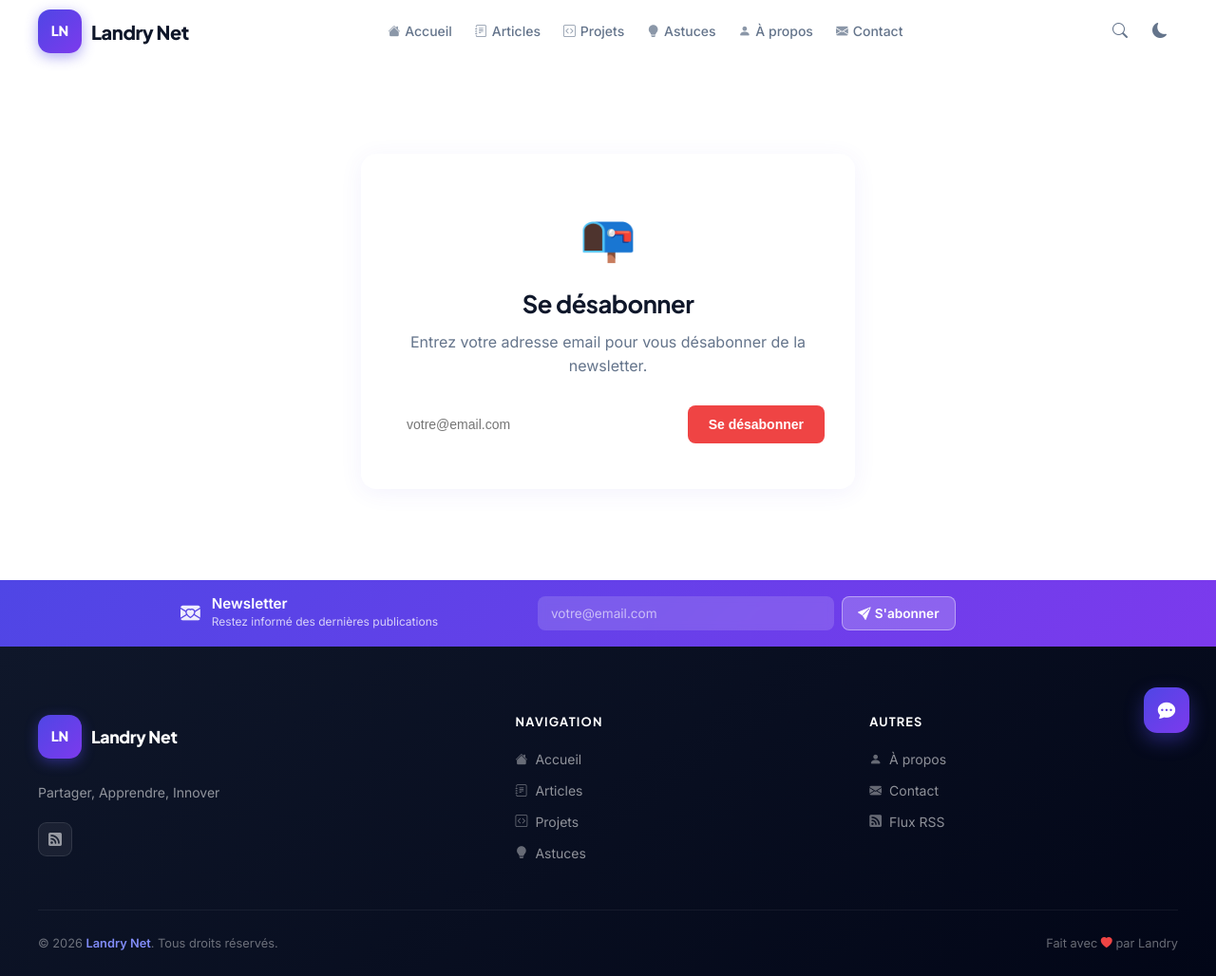
After one commit to Landry-kayoyo/repli-site, a Django app: page /newsletter/desabonnement/ in a window 1280 px wide. The commit adds this page. Shown: the whole page at 95% size. Run offline with Django 5.2, Linux system fonts and the light colour scheme; data comes from the database, SQL or seed files in the repository; parts of the project's set-up code (start-up, migrations or seed data) failed here and were passed over; some libraries are stand-ins or nearby versions.

Commit message:
Improve comment system and website navigation features
Implement auto-publishing of comments with email notifications, a dedicated unsubscribe page, and remove the portfolio section from the homepage.

Replit-Commit-Author: Agent
Replit-Commit-Session-Id: 06936578-df76-4af4-a3b7-f7b4115e969f
Replit-Commit-Checkpoint-Type: full_checkpoint
Replit-Commit-Event-Id: f0243ad6-a3f5-4148-86af-079d884c1732
Replit-Commit-Screenshot-Url: https://storage.googleapis.com/screenshot-production-us-central1/dfcb39f4-b5b9-4983-95fc-4c152b7a3d33/06936578-df76-4af4-a3b7-f7b4115e969f/K4vHOXa
Replit-Helium-Checkpoint-Created: true

```diff
--- a/backend/newsletter/utils.py
+++ b/backend/newsletter/utils.py
@@ -178,7 +178,7 @@ def send_newsletter_notification(title, excerpt, url, content_type_label, author
     logo_html = f'<img src="{frontend_url}{s.logo.url}" alt="{s.site_name}" style="height:60px;width:60px;border-radius:16px;object-fit:cover;margin-bottom:14px;">' if s.logo else f'<div class="logo-circle">{(s.site_name[:2] if s.site_name else "LN").upper()}</div>'
 
     for sub in subscribers:
-        unsub_url = f"{frontend_url}/api/newsletter/unsubscribe/?token={sub.token}"
+        unsub_url = f"{frontend_url}/newsletter/desabonnement/?token={sub.token}"
         subject = f"✨ {content_type_label} : {title} — {s.site_name}"
         greeting_name = sub.name.split()[0] if sub.name else 'vous'
 
--- a/backend/static/js/main.js
+++ b/backend/static/js/main.js
@@ -310,14 +310,14 @@ function appendNewComment(data, parentId) {
   const dateStr = 'À l\'instant';
 
   const div = document.createElement('div');
-  div.className = 'comment-item comment-item-root comment-pending-item';
+  div.className = 'comment-item comment-item-root';
   div.innerHTML = `
     <div class="comment-avatar">${escapeHtml(initial)}</div>
     <div class="comment-body">
       <div class="comment-header">
         <span class="comment-author">${escapeHtml(data.author_name)}</span>
         <span class="comment-date">${dateStr}</span>
-        <span class="comment-pending-badge"><i class="bi bi-hourglass-split"></i> En attente de modération</span>
+        <span style="font-size:0.72rem;background:#dcfce7;color:#16a34a;padding:2px 8px;border-radius:20px;font-weight:600;"><i class="bi bi-check-circle-fill"></i> Publié</span>
       </div>
       <p class="comment-text">${escapeHtml(data.content)}</p>
     </div>`;
--- a/backend/templates/home.html
+++ b/backend/templates/home.html
@@ -108,12 +108,6 @@
         <h3 class="feature-card-title">Astuces & Conseils</h3>
         <p class="feature-card-desc">Raccourcis, bonnes pratiques, outils productifs. Des astuces courtes et immédiatement applicables pour coder plus vite et mieux.</p>
         <a href="/astuces/" class="feature-card-link">Parcourir les astuces <i class="bi bi-arrow-right"></i></a>
-      </div>
-      <div class="feature-card feature-card-pink">
-        <div class="feature-card-icon"><i class="bi bi-layers-fill"></i></div>
-        <h3 class="feature-card-title">Portfolio & Réalisations</h3>
-        <p class="feature-card-desc">Mes réalisations professionnelles, projets clients et créations personnelles. Un aperçu concret de mon travail.</p>
-        <a href="/portfolio/" class="feature-card-link">Voir le portfolio <i class="bi bi-arrow-right"></i></a>
       </div>
     </div>
   </div>
--- /dev/null
+++ b/backend/templates/newsletter/unsubscribe.html
@@ -0,0 +1,59 @@
+{% extends "base.html" %}
+{% block title %}Désabonnement — {{ settings.site_name }}{% endblock %}
+{% block content %}
+<section class="section" style="min-height:60vh;display:flex;align-items:center;">
+  <div class="section-inner" style="max-width:520px;margin:0 auto;text-align:center;">
+
+    {% if success is None %}
+    <!-- Page par défaut (aucun token fourni) -->
+    <div style="background:var(--card-bg);border:1px solid var(--border-color);border-radius:16px;padding:48px 32px;box-shadow:0 4px 24px rgba(79,70,229,.07);">
+      <div style="font-size:3rem;margin-bottom:16px;">📭</div>
+      <h1 style="font-size:1.6rem;font-weight:700;color:var(--text-primary);margin-bottom:12px;">Se désabonner</h1>
+      <p style="color:var(--text-muted);margin-bottom:28px;line-height:1.6;">
+        Entrez votre adresse email pour vous désabonner de la newsletter.
+      </p>
+      <form method="get" action="" style="display:flex;gap:10px;justify-content:center;flex-wrap:wrap;">
+        <input type="email" name="email" placeholder="votre@email.com" required
+               style="flex:1;min-width:200px;padding:12px 16px;border:1px solid var(--border-color);border-radius:8px;background:var(--bg-primary);color:var(--text-primary);font-size:14px;outline:none;">
+        <button type="submit"
+                style="padding:12px 22px;background:#ef4444;color:#fff;border:none;border-radius:8px;font-weight:600;font-size:14px;cursor:pointer;white-space:nowrap;">
+          Se désabonner
+        </button>
+      </form>
+    </div>
+
+    {% elif success %}
+    <!-- Succès -->
+    <div style="background:var(--card-bg);border:1px solid #bbf7d0;border-radius:16px;padding:48px 32px;box-shadow:0 4px 24px rgba(16,185,129,.08);">
+      <div style="font-size:3.5rem;margin-bottom:16px;">✅</div>
+      <h1 style="font-size:1.6rem;font-weight:700;color:var(--text-primary);margin-bottom:12px;">Désabonnement effectué</h1>
+      <p style="color:var(--text-muted);margin-bottom:28px;line-height:1.6;">{{ message }}</p>
+      <p style="font-size:13px;color:var(--text-muted);margin-bottom:28px;">
+        Vous pouvez vous réabonner à tout moment depuis la page d'accueil.
+      </p>
+      <a href="/" style="display:inline-block;padding:12px 28px;background:linear-gradient(135deg,#4f46e5,#7c3aed);color:#fff;text-decoration:none;border-radius:8px;font-weight:600;font-size:14px;">
+        Retour à l'accueil
+      </a>
+    </div>
+
+    {% else %}
+    <!-- Erreur -->
+    <div style="background:var(--card-bg);border:1px solid #fecaca;border-radius:16px;padding:48px 32px;box-shadow:0 4px 24px rgba(239,68,68,.07);">
+      <div style="font-size:3.5rem;margin-bottom:16px;">⚠️</div>
+      <h1 style="font-size:1.6rem;font-weight:700;color:var(--text-primary);margin-bottom:12px;">Lien invalide</h1>
+      <p style="color:var(--text-muted);margin-bottom:28px;line-height:1.6;">{{ message }}</p>
+      <form method="get" action="" style="display:flex;gap:10px;justify-content:center;flex-wrap:wrap;margin-bottom:20px;">
+        <input type="email" name="email" placeholder="votre@email.com" required
+               style="flex:1;min-width:200px;padding:12px 16px;border:1px solid var(--border-color);border-radius:8px;background:var(--bg-primary);color:var(--text-primary);font-size:14px;outline:none;">
+        <button type="submit"
+                style="padding:12px 22px;background:#ef4444;color:#fff;border:none;border-radius:8px;font-weight:600;font-size:14px;cursor:pointer;">
+          Se désabonner
+        </button>
+      </form>
+      <a href="/" style="font-size:14px;color:var(--primary);text-decoration:none;">← Retour à l'accueil</a>
+    </div>
+    {% endif %}
+
+  </div>
+</section>
+{% endblock %}
--- a/backend/web/urls.py
+++ b/backend/web/urls.py
@@ -13,4 +13,5 @@ urlpatterns = [
 
     path('a-propos/', views.about, name='about'),
     path('contact/', views.contact, name='contact'),
+    path('newsletter/desabonnement/', views.newsletter_unsubscribe, name='newsletter_unsubscribe'),
 ]
--- a/backend/web/views.py
+++ b/backend/web/views.py
@@ -248,6 +248,49 @@ def contact(request):
     })
 
 
+def newsletter_unsubscribe(request):
+    settings = get_settings()
+    token = request.GET.get('token', '')
+    email = request.GET.get('email', '')
+    success = None
+    message = ''
+
+    if request.method == 'POST' or token or email:
+        try:
+            from newsletter.models import Subscriber
+            if token:
+                sub = Subscriber.objects.get(token=token)
+            elif email:
+                sub = Subscriber.objects.get(email=email)
+            else:
+                sub = None
+
+            if sub:
+                if sub.status == 'unsubscribed':
+                    success = True
+                    message = 'Vous êtes déjà désabonné(e). Vous ne recevez plus nos emails.'
+                else:
+                    sub.status = 'unsubscribed'
+                    sub.save()
+                    success = True
+                    message = 'Désabonnement réussi. Vous ne recevrez plus nos emails.'
+            else:
+                success = False
+                message = 'Aucun abonnement trouvé.'
+        except Exception:
+            success = False
+            message = 'Lien invalide ou abonnement introuvable.'
+
+    return render(request, 'newsletter/unsubscribe.html', {
+        'settings': settings,
+        'page_title': 'Désabonnement newsletter',
+        'success': success,
+        'message': message,
+        'token': token,
+        'email': email,
+    })
+
+
 def handler404(request, exception):
     settings = get_settings()
     return render(request, '404.html', {'settings': settings}, status=404)
```
Also changed, not shown: backend/comments/views.py (+70 -2 lines), attached_assets/Screenshot_20260528-163231_1780504106502.jpg (added).
